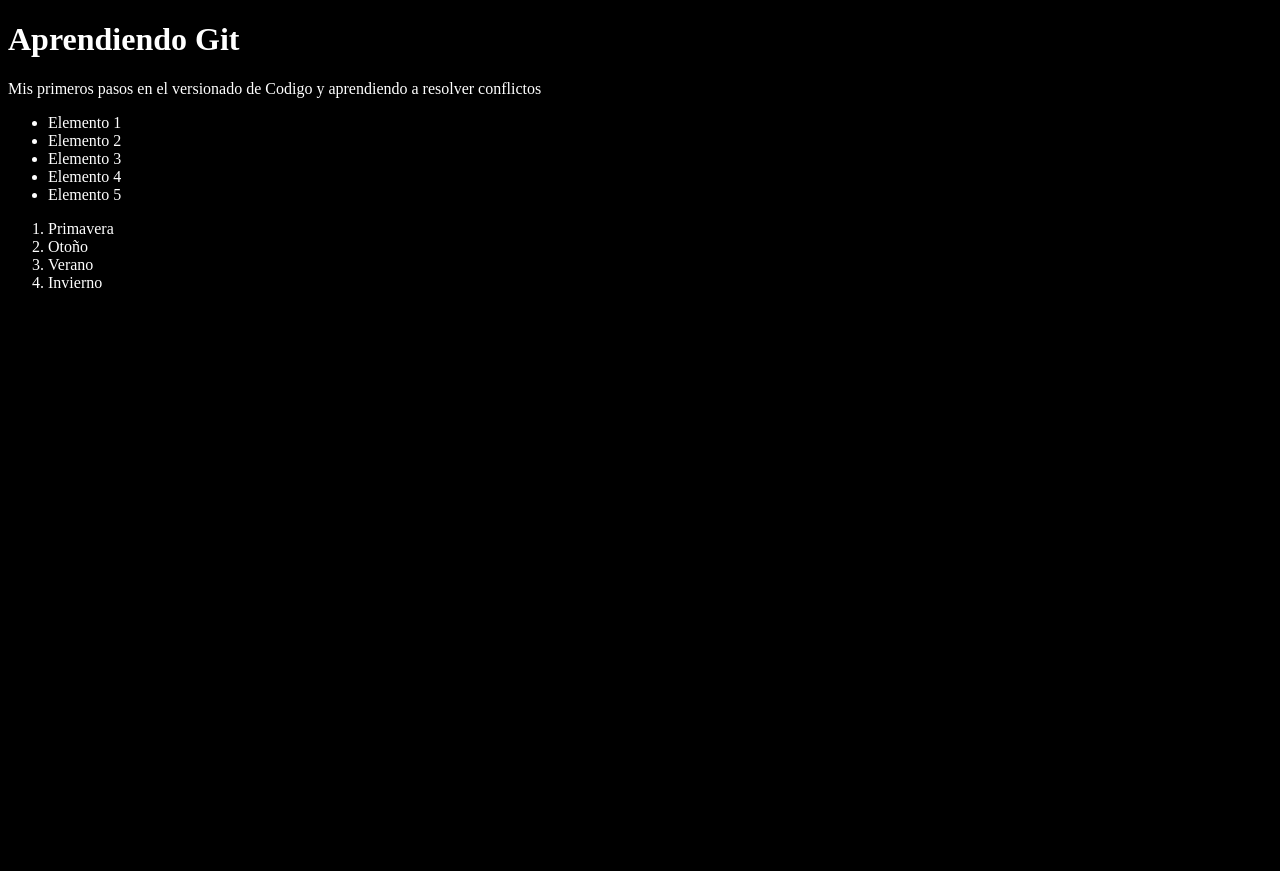
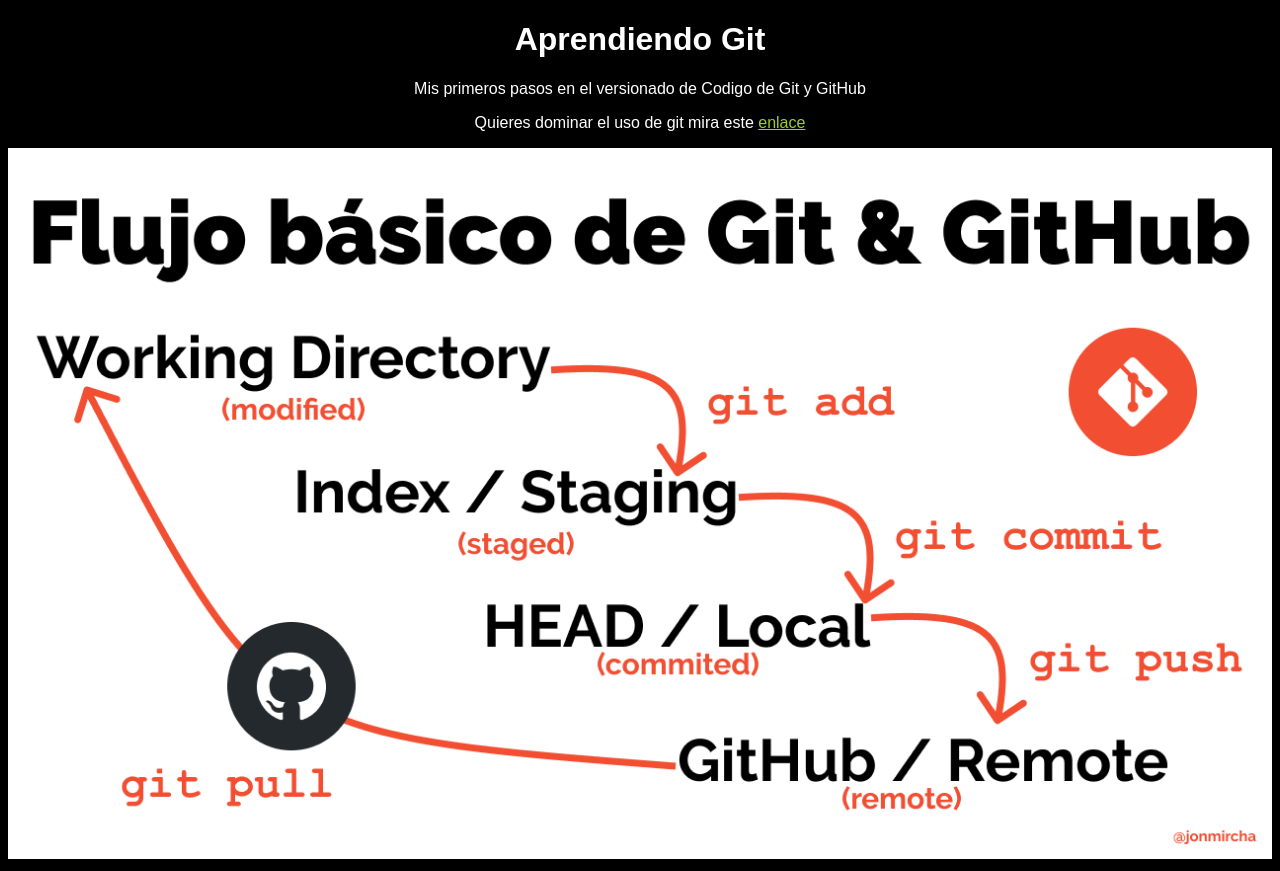
Before and after one commit to Miguel-Espitia97/youtube-git, a plain HTML site: page index.html in a window 1280 px wide. Before the commit the page ends 800 px from the top, so only its background shows below. Drawn offline with Linux system fonts and the light colour scheme.

Commit message:
Agregando imagen de flujo Git

```diff
--- a/index.html
+++ b/index.html
@@ -9,20 +9,12 @@
 </head>
 <body>
     <h1>Aprendiendo Git</h1>
-    <p>Mis primeros pasos en el versionado de Codigo  y aprendiendo a resolver conflictos</p>
-    <ul>
-        <li>Elemento 1</li>
-        <li>Elemento 2</li>
-        <li>Elemento 3</li>
-        <li>Elemento 4</li>
-        <li>Elemento 5</li>
-    </ul>
-    <ol>
-        <li>Primavera</li>
-        <li>Otoño</li>
-        <li>Verano</li>
-        <li>Invierno</li>
-    </ol>
+    <p>Mis primeros pasos en el versionado de Codigo de Git y GitHub</p>
+    <p>
+        Quieres dominar el uso de git mira este <a href="https://jonmircha.com/git" target="_blank">enlace</a>
+    </p>
+    <img src="git-flow.png" alt="Flujo basico de git y github">
+
     <script src="index.js"></script>
 </body>
 </html>
--- a/style.css
+++ b/style.css
@@ -1,4 +1,15 @@
 html {
     background-color: black;
     color: white;
+    font-family: sans-serif;
+    text-align: center;
 }
+a{
+    color: yellowgreen;
+}
+a:hover{
+    color: red;
+}
+img{
+    max-width: 100%;
+}
```
Also changed, not shown: git-flow.png (added).
